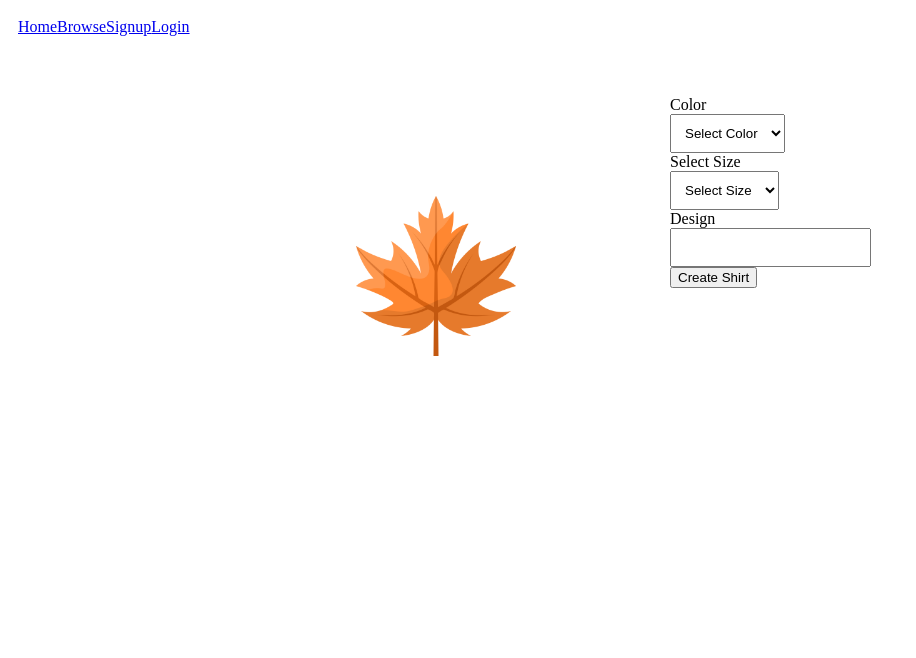
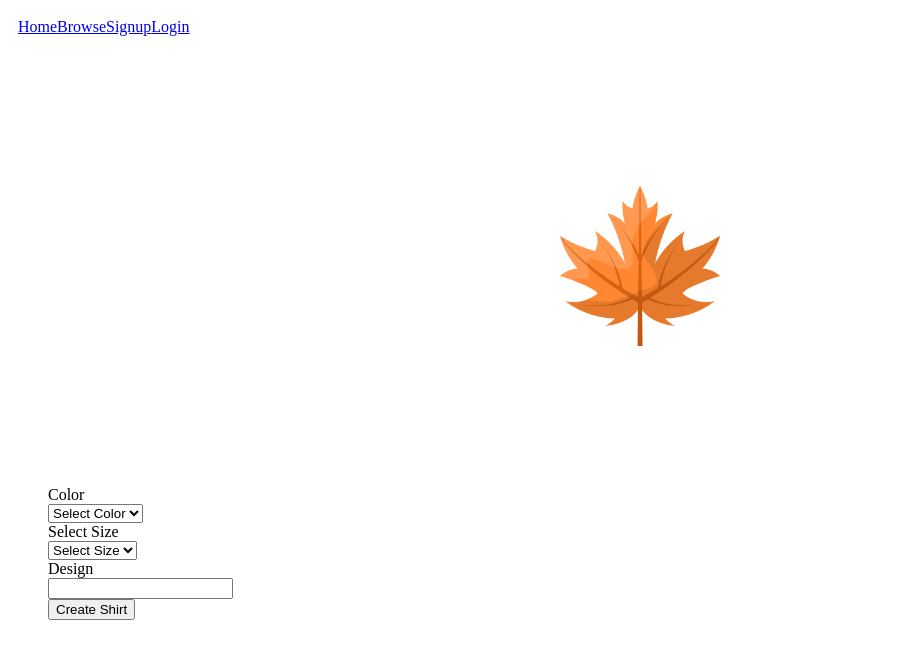
Before and after one commit to Polynomial-B/shirtify-mern-frontend, a React app: page /shirts/design in a window 1280 px wide. Shown: the top 658 px of the page, without its empty margins (0-916 px from the left). Built offline with nearby package versions, Linux system fonts and the light colour scheme; the HTML template or start-up script is replaced by a standard one.

Commit message:
Design.jsx updated

```diff
--- a/styles/Browse.css
+++ b/styles/Browse.css
@@ -1,7 +1,8 @@
 .button.is-danger {
     padding: 10px 10px;
 }
-.controls {
+
+/* .controls {
     display: flex;
     align-items: center;
     justify-content: center;
@@ -13,18 +14,18 @@
     justify-content: center;
 }
 .column {
-    flex: 0 0 33.3333%; /* Adjust as needed for responsive design */
-    max-width: 33.3333%; /* Adjust as needed for responsive design */
+    flex: 0 0 33.3333%;
+    max-width: 33.3333%;
     box-sizing: border-box;
     padding: 10px;
-}
+} */
 .card {
     border: 1px solid color gray;
     border-radius: 8px;
     overflow: hidden;
-    /* display: flex;
+    display: flex;
     flex-direction: column;
-    align-items: center; */
+    align-items: center;
     position:relative;
     transform: transform 0.3s ease;
 }
@@ -51,10 +52,10 @@
     max-width: 1200px;
     margin: 0 auto;
 }
-.input {
+/* .input {
     padding: 10px;
     margin-right: 10px;
-}
+} */
 .card-content {
     padding: 20px;
 }
--- a/styles/Design.css
+++ b/styles/Design.css
@@ -1,6 +1,9 @@
 .t-shirt-container {
     min-height: 50vh;
     position: relative;
+    display: flex;
+    align-items: center;
+    justify-content: center;
 }
 
 .image-overlay-container {
```
